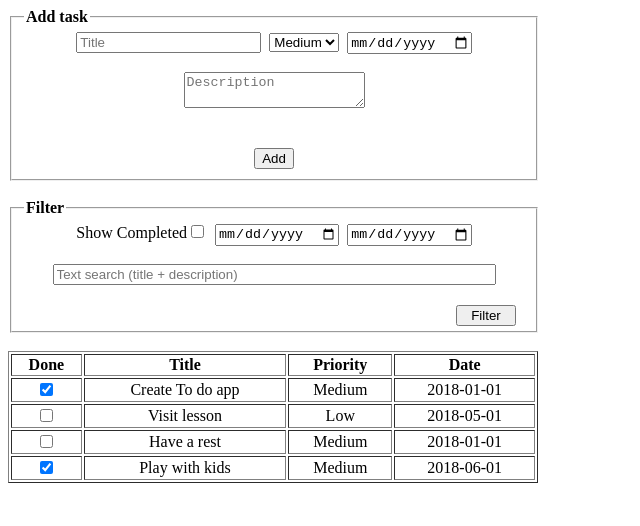
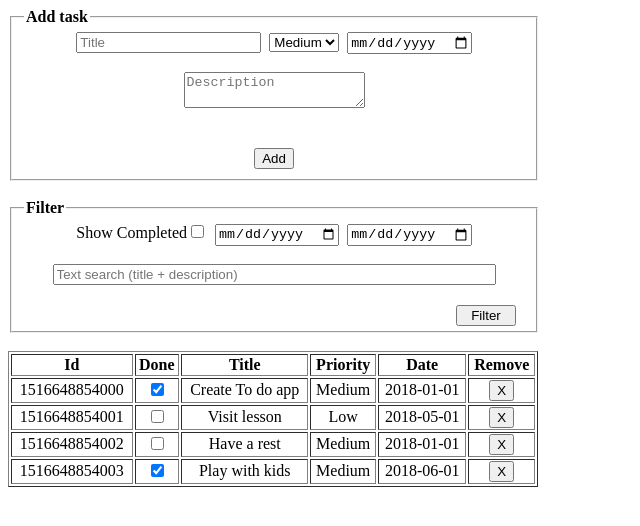
Before and after one commit to DimaLauraniuk/react_task, a React (Create React App) app: page / in a window 1280 px wide. Shown: the top 526 px of the page, without its empty margins (0-640 px from the left). Built offline with nearby package versions, Linux system fonts and the light colour scheme.

Commit message:
implement task remove

```diff
--- a/src/Components/TableForm/Table.js
+++ b/src/Components/TableForm/Table.js
@@ -15,9 +15,9 @@ class Table extends Component {
     return (
       <div className="Table">
         <table className='tableForm' border='1'>
-          <TableHeader done='Done' title='Title' priority='Priority' date='Date' />
+          <TableHeader id='Id' done='Done' title='Title' priority='Priority' date='Date' remove ='Remove' />
           <tbody>
-            {tasks.map((task) => <TableRow task={task} />)}
+            {tasks.map((task) => <TableRow key={task.id} task={task} removeTask={this.props.removeTask}/>)}
           </tbody>
         </table>
       </div>
@@ -26,7 +26,8 @@ class Table extends Component {
 }
 
 Table.propTypes ={
-  tasks: PropTypes.array
+  tasks: PropTypes.array,
+  removeTask: PropTypes.func
 };
 
 export default Table;
--- a/src/Components/TableForm/TableHeader.js
+++ b/src/Components/TableForm/TableHeader.js
@@ -6,10 +6,12 @@ class TableHeader extends Component {
     return (
       <thead>
         <tr>
+          <th>{this.props.id}</th>
           <th>{this.props.done}</th>
           <th>{this.props.title}</th>
           <th>{this.props.priority}</th>
           <th>{this.props.date}</th>
+          <th>{this.props.remove}</th>
         </tr>
       </thead>
     );
@@ -17,10 +19,12 @@ class TableHeader extends Component {
 }
 
 TableHeader.propTypes ={
+  id: PropTypes.string,
   done: PropTypes.string,
   title: PropTypes.string,
   priority: PropTypes.string,
-  date: PropTypes.string
+  date: PropTypes.string,
+  remove: PropTypes.string
 };
 
 export default TableHeader;
--- a/src/Components/TableForm/TableRow.js
+++ b/src/Components/TableForm/TableRow.js
@@ -3,18 +3,19 @@ import PropTypes from 'prop-types';
 
 class TableRow extends Component {
   render() {
-    const {task}= this.props;
+    const { task, removeTask } = this.props;
     return (
       <tr>
-
+        <td>{task.id}</td>
         <td><input
           name="isDone"
           type="checkbox"
-            checked ={task.isDone}/>
+          checked={task.isDone} />
         </td>
         <td>{task.title}</td>
         <td>{task.priority}</td>
         <td>{task.date}</td>
+        <td><button onClick={()=> removeTask(task.id)}>X</button></td>
       </tr>
     );
 
@@ -22,11 +23,8 @@ class TableRow extends Component {
 }
 
 TableRow.propTypes = {
-  isDone: PropTypes.bool,
-  title: PropTypes.string,
-  priority: PropTypes.string,
-  date: PropTypes.string
+  task: PropTypes.object,
+  removeTask: PropTypes.removeTask
 };
 
-
 export default TableRow;
--- a/src/Components/ToDoListWrapper/ToDoListWrapper.js
+++ b/src/Components/ToDoListWrapper/ToDoListWrapper.js
@@ -3,7 +3,7 @@ import { Task } from '../AddTaskForm';
 import FilterForm from '../FilterForm/index';
 import Table from '../TableForm/Table';
 
-import { getTasks, addTask } from '../../Utils/apiWrapper';
+import { getTasks, addTask, removeTask } from '../../Utils/apiWrapper';
 
 class ToDoListWrapper extends Component {
   state = {
@@ -19,6 +19,11 @@ class ToDoListWrapper extends Component {
         tasks: [...this.state.tasks, taskData]
       }))
   }
+  removeTask = (id) => {
+    removeTask(id).then(() => this.setState({
+      tasks: this.state.tasks.filter(item => item.id !== id)
+    }))
+  }
   render() {
     return (
       <div className="App">
@@ -26,7 +31,7 @@ class ToDoListWrapper extends Component {
         <br />
         <FilterForm />
         <br />
-        <Table tasks={this.state.tasks} />
+        <Table tasks={this.state.tasks} removeTask={this.removeTask} />
       </div>
     );
   }
--- a/src/Utils/apiWrapper.js
+++ b/src/Utils/apiWrapper.js
@@ -19,10 +19,18 @@ tasks = Array.isArray(tasks) ? tasks : [
 ].map(item => ({ ...item, id: getId() }));
 
 const saveTasks = () => localStorage.setItem(LS_KEY, JSON.stringify(tasks));
+
 export const getTasks = () => new Promise(resolve => setTimeout(resolve, 0, [...tasks]));
+
 export const addTask = data => {
   let task = { ...data, id: getId() };
   tasks.push(task);
   saveTasks();
   return new Promise(resolve => setTimeout(resolve, 0, task));
 }
+
+export const removeTask = id => {
+  tasks = tasks.filter(item => item.id !== id);
+  saveTasks();
+  return new Promise(resolve => setTimeout(resolve, 0, id));
+}
```
Lines whose indentation alone changed are shown as unchanged.
